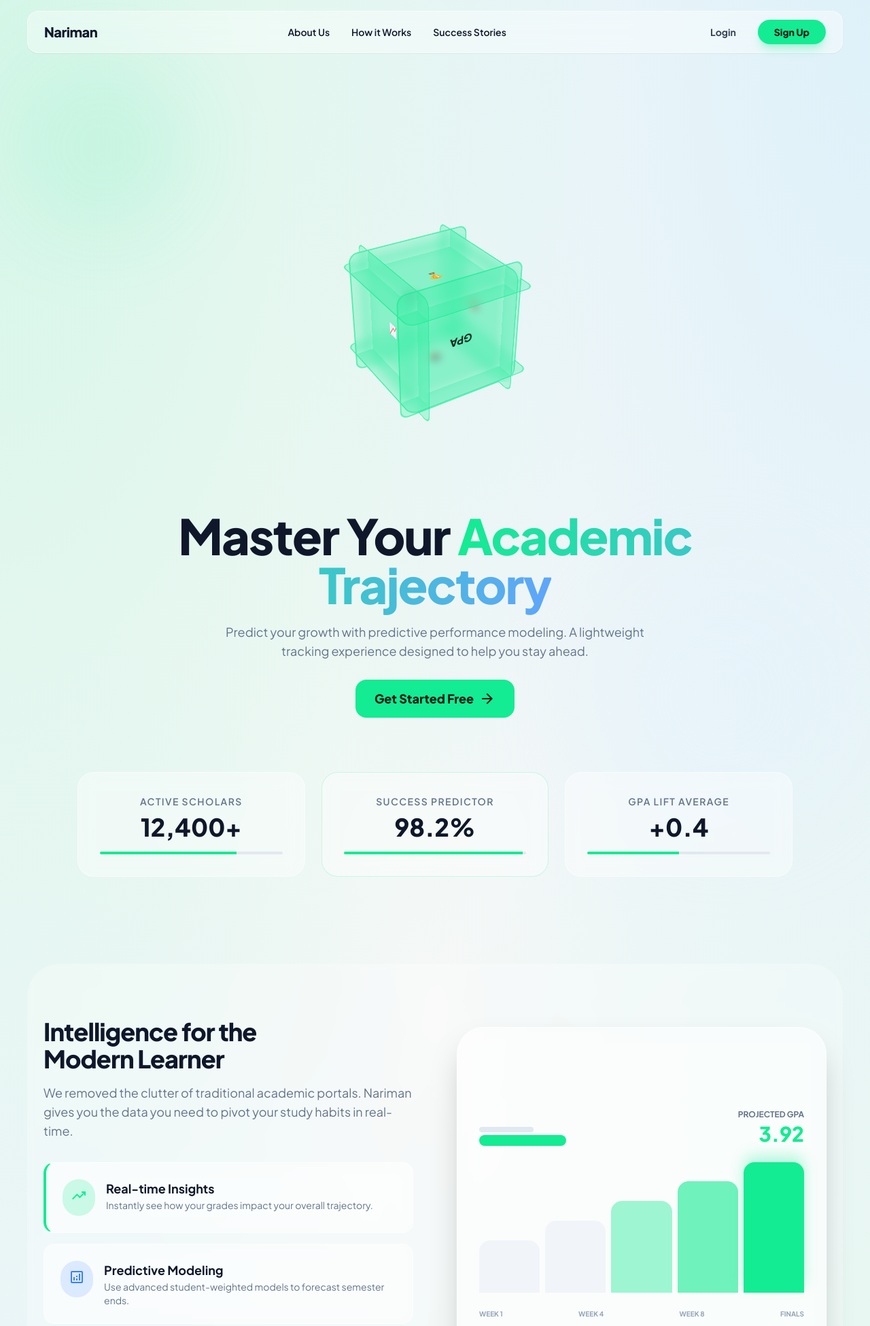
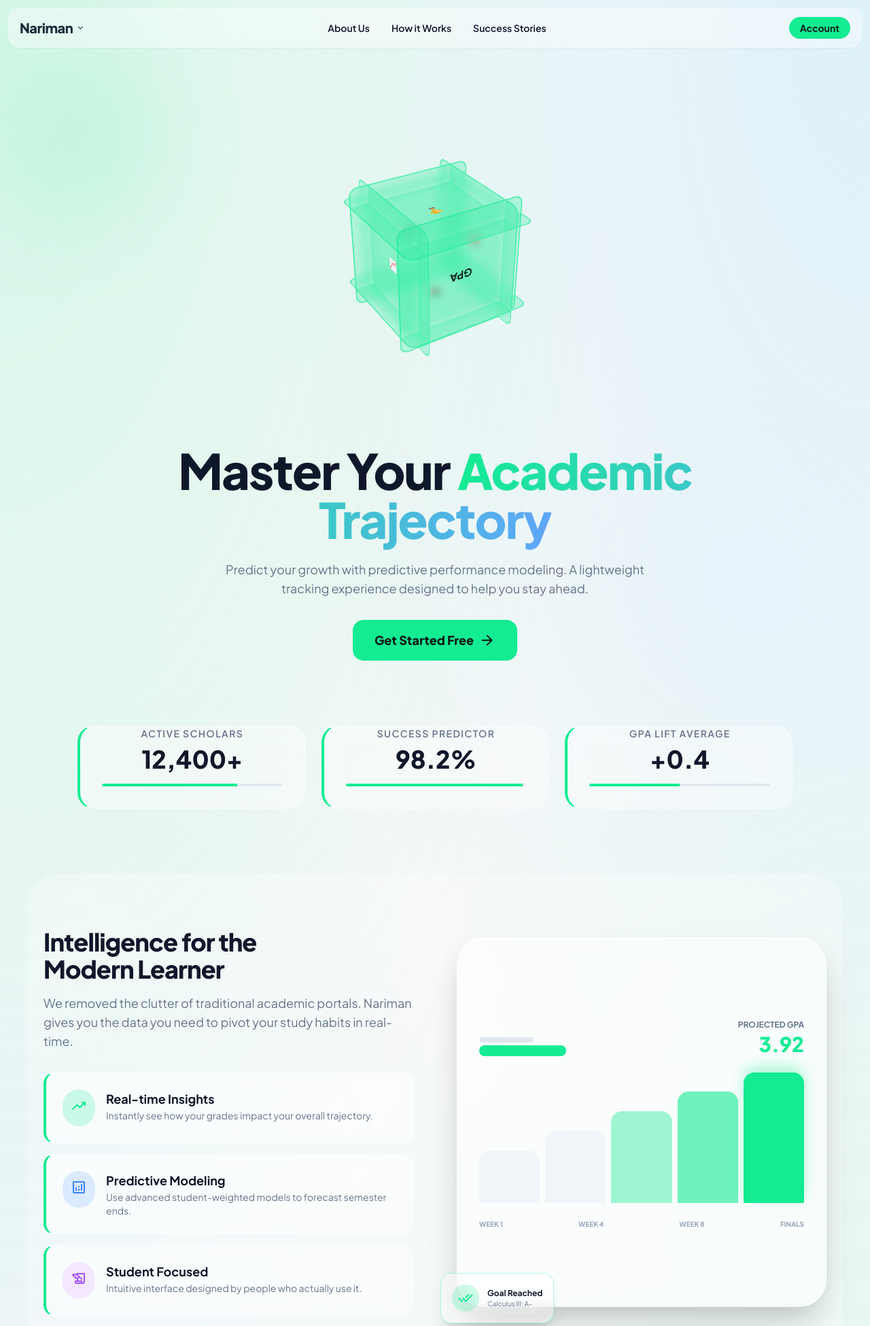
Before and after one commit to NarimanOusman/Students_performance_model, a Python web app: template visual/templates/index.html in a window 1280 px wide. Shown: the top 1951 px of the page at 68% size. Run offline with Jinja, Linux system fonts and the light colour scheme; the template is opened without the code that fills it, so the values that code supplies are empty; some libraries are stand-ins or nearby versions.

Commit message:
home page finalized

```diff
--- a/visual/templates/index.html
+++ b/visual/templates/index.html
@@ -58,7 +58,7 @@
         radial-gradient(at 100% 0%, rgba(12, 74, 110, 0.2) 0px, transparent 50%);
     }
 
-    /* Enhanced 3D Cube */
+    /* 3D Cube */
     .responsive-3d {
       position: relative;
       width: 100%;
@@ -68,6 +68,7 @@
       justify-content: center;
       align-items: center;
       perspective: 1000px;
+      margin-bottom: 24px;
     }
     .responsive-3d .cube {
       width: 140px;
@@ -114,38 +115,78 @@
       .responsive-3d { height: 520px; }
       .responsive-3d .cube { width: 200px; height: 200px; }
     }
+
+    /* Scroll Reveal */
+    .reveal {
+      opacity: 0;
+      transform: translateX(-30px);
+      transition: all 0.8s ease-out;
+    }
+    .reveal.active {
+      opacity: 1;
+      transform: translateX(0);
+    }
+
+    /* Dropdowns */
+    .nariman-dropdown,
+    .account-dropdown {
+      position: absolute;
+      top: 100%;
+      left: 0;
+      background: white;
+      padding: 12px;
+      border-radius: 12px;
+      box-shadow: 0 10px 20px rgba(0,0,0,0.1);
+      z-index: 50;
+      display: none;
+      min-width: 180px;
+    }
+    .account-dropdown {
+      left: auto !important;
+      right: 0 !important;
+    }
   </style>
 </head>
 <body class="font-display mesh-gradient min-h-screen text-slate-900 dark:text-slate-100 transition-colors duration-300">
+
   <!-- Fixed Header -->
-  <div class="fixed top-0 left-0 right-0 z-50 flex justify-center p-4">
-    <header class="glass-effect w-full max-w-[1200px] flex items-center justify-between px-6 py-3 rounded-2xl shadow-sm">
-      <div class="flex items-center gap-3">
-        <h2 class="text-xl font-extrabold tracking-tight">Nariman</h2>
+  <div class="fixed top-0 left-0 right-0 z-50 flex justify-center p-2 sm:p-3">
+    <header class="glass-effect w-full max-w-[1300px] flex items-center justify-between px-4 py-3 rounded-2xl shadow-sm">
+      <!-- Nariman Logo + Dropdown -->
+      <div class="relative nariman-container">
+        <button class="flex items-center gap-1 text-slate-800 md:text-xl font-extrabold tracking-tight text-base">
+          Nariman
+          <span class="material-symbols-outlined text-sm">expand_more</span>
+        </button>
       </div>
-      <nav class="hidden md:flex items-center gap-8">
+
+      <!-- Desktop Nav -->
+      <nav class="desktop-nav hidden md:flex items-center gap-8">
         <a class="text-sm font-semibold hover:text-primary transition-colors" href="#">About Us</a>
         <a class="text-sm font-semibold hover:text-primary transition-colors" href="#">How it Works</a>
         <a class="text-sm font-semibold hover:text-primary transition-colors" href="#">Success Stories</a>
       </nav>
-      <div class="flex items-center gap-3">
-        <button class="px-5 py-2 text-sm font-bold text-slate-700 dark:text-slate-300 hover:text-primary transition-colors">
-          Login
-        </button>
-        <button class="bg-primary hover:scale-105 transition-all px-6 py-2 rounded-xl text-[#0d1b16] text-sm font-extrabold shadow-lg shadow-primary/30">
-          Sign Up
+
+      <!-- Account Button -->
+      <div class="relative account-container">
+        <button class="bg-primary hover:scale-105 transition-all px-4 py-1.5 rounded-lg text-[#0d1b16] text-sm font-bold shadow-sm">
+          Account
         </button>
       </div>
     </header>
   </div>
 
-  <!-- Main Content -->
-  <main class="pt-32 pb-20">
+  <!-- Dropdowns positioned under navbar -->
+  <div class="fixed top-0 left-0 right-0 z-40 pt-16 px-4 pointer-events-none">
+    <div class="nariman-dropdown glass-effect pointer-events-auto"></div>
+    <div class="account-dropdown glass-effect pointer-events-auto"></div>
+  </div>
+
   <!-- Hero Section -->
-    <section class="max-w-[1200px] mx-auto px-6">
-      <div class="relative flex flex-col items-center text-center py-10 lg:py-20">
-        <!-- 3D Visual - lifted slightly -->
-        <div class="responsive-3d mb-6">
+  <main class="pt-28 pb-12">
+    <section class="max-w-[1300px] mx-auto px-6">
+      <div class="relative flex flex-col items-center text-center">
+        <div class="responsive-3d">
           <div class="cube">
             <div class="face front">GPA</div>
             <div class="face back">A+</div>
@@ -156,45 +197,45 @@
           </div>
         </div>
 
-        <!-- Blobs -->
+        <h1 class="text-3xl sm:text-4xl md:text-5xl lg:text-6xl xl:text-7xl font-extrabold tracking-tight max-w-[900px] leading-[1.1] mb-6">
+          Master Your <span class="text-transparent bg-clip-text bg-gradient-to-r from-primary to-blue-400">Academic Trajectory</span>
+        </h1>
+
         <div class="absolute -top-10 -left-10 size-64 bg-primary/10 rounded-full blur-3xl -z-10"></div>
         <div class="absolute -bottom-20 -right-10 size-96 bg-sky-blue/30 dark:bg-sky-blue/5 rounded-full blur-3xl -z-10"></div>
 
-        <!-- Headline - responsive font sizes -->
-        <h1 class="text-3xl sm:text-4xl md:text-5xl lg:text-6xl xl:text-7xl font-extrabold tracking-tight max-w-[900px] leading-[1.1] mb-5">
-          Master Your <span class="text-transparent bg-clip-text bg-gradient-to-r from-primary to-blue-400">Academic Trajectory</span>
-        </h1>
-        <p class="text-sm sm:text-base md:text-lg text-soft-grey dark:text-slate-400 max-w-[700px] leading-relaxed mb-7 px-2">
-          Predict your growth with predictive performance modeling.
-          A lightweight tracking experience designed to help you stay ahead.
+        <p class="text-sm sm:text-base md:text-lg text-soft-grey dark:text-slate-400 max-w-[700px] leading-relaxed mb-8 px-2">
+          Predict your growth with predictive performance modeling. A lightweight tracking experience designed to help you stay ahead.
         </p>
+
         <div class="flex flex-col sm:flex-row gap-4 items-center">
-          <button class="bg-primary hover:bg-primary/90 hover:shadow-xl hover:shadow-primary/20 transition-all px-7 py-3.5 rounded-2xl text-[#0d1b16] text-base md:text-lg font-extrabold flex items-center gap-2 group">
+          <button class="bg-primary hover:bg-primary/90 hover:shadow-xl hover:shadow-primary/20 transition-all px-8 py-4 rounded-2xl text-[#0d1b16] text-base md:text-lg font-extrabold flex items-center gap-2 group">
             Get Started Free
             <span class="material-symbols-outlined group-hover:translate-x-1 transition-transform">arrow_forward</span>
           </button>
         </div>
       </div>
     </section>
+  </main>
 
-    <!-- Stats, Features, CTA Sections (unchanged for brevity but kept intact) -->
-    <section class="max-w-[1100px] mx-auto px-6 mb-32">
+  <!-- Stats Cards -->
+  <section class="max-w-[1100px] mx-auto px-6 mt-12 mb-24 reveal">
     <div class="grid grid-cols-1 md:grid-cols-3 gap-6">
-        <div class="glass-effect p-8 rounded-3xl text-center group hover:-translate-y-1 transition-transform">
+      <div class="glass-effect p-8 rounded-3xl text-center group hover:-translate-y-1 transition-transform pt-4 sm:pt-0 border-l-4 border-l-primary">
         <p class="text-soft-grey text-sm font-semibold uppercase tracking-widest mb-2">Active Scholars</p>
         <p class="text-4xl font-extrabold mb-4">12,400+</p>
         <div class="w-full h-1 bg-slate-200 dark:bg-slate-700 rounded-full overflow-hidden">
           <div class="w-3/4 h-full bg-primary"></div>
         </div>
       </div>
-        <div class="glass-effect p-8 rounded-3xl text-center group hover:-translate-y-1 transition-transform border-primary/20">
+      <div class="glass-effect p-8 rounded-3xl text-center group hover:-translate-y-1 transition-transform pt-4 sm:pt-0 border-l-4 border-l-primary">
         <p class="text-soft-grey text-sm font-semibold uppercase tracking-widest mb-2">Success Predictor</p>
         <p class="text-4xl font-extrabold mb-4">98.2%</p>
         <div class="w-full h-1 bg-slate-200 dark:bg-slate-700 rounded-full overflow-hidden">
           <div class="w-[98%] h-full bg-primary"></div>
         </div>
       </div>
-        <div class="glass-effect p-8 rounded-3xl text-center group hover:-translate-y-1 transition-transform">
+      <div class="glass-effect p-8 rounded-3xl text-center group hover:-translate-y-1 transition-transform pt-4 sm:pt-0 border-l-4 border-l-primary">
         <p class="text-soft-grey text-sm font-semibold uppercase tracking-widest mb-2">GPA Lift Average</p>
         <p class="text-4xl font-extrabold mb-4">+0.4</p>
         <div class="w-full h-1 bg-slate-200 dark:bg-slate-700 rounded-full overflow-hidden">
@@ -204,7 +245,8 @@
     </div>
   </section>
 
-    <section class="max-w-[1200px] mx-auto px-6 py-20 bg-white/30 dark:bg-white/5 rounded-[3rem] backdrop-blur-sm">
+  <!-- Features Section -->
+  <section class="max-w-[1200px] mx-auto px-6 py-20 bg-white/30 dark:bg-white/5 rounded-[3rem] backdrop-blur-sm reveal">
     <div class="grid lg:grid-cols-2 gap-16 items-center">
       <div class="flex flex-col gap-8">
         <div class="space-y-4">
@@ -223,7 +265,7 @@
               <p class="text-sm text-soft-grey dark:text-slate-400">Instantly see how your grades impact your overall trajectory.</p>
             </div>
           </div>
-            <div class="glass-effect p-6 rounded-2xl flex gap-4 items-start">
+          <div class="glass-effect p-6 rounded-2xl flex gap-4 items-start border-l-4 border-l-primary">
             <div class="p-3 bg-blue-100 dark:bg-blue-900/30 rounded-xl text-blue-500">
               <span class="material-symbols-outlined">analytics</span>
             </div>
@@ -232,7 +274,7 @@
               <p class="text-sm text-soft-grey dark:text-slate-400">Use advanced student-weighted models to forecast semester ends.</p>
             </div>
           </div>
-            <div class="glass-effect p-6 rounded-2xl flex gap-4 items-start">
+          <div class="glass-effect p-6 rounded-2xl flex gap-4 items-start border-l-4 border-l-primary">
             <div class="p-3 bg-purple-100 dark:bg-purple-900/30 rounded-xl text-purple-500">
               <span class="material-symbols-outlined">history_edu</span>
             </div>
@@ -284,8 +326,9 @@
     </div>
   </section>
 
-    <section class="max-w-[1200px] mx-auto px-6 mt-32">
-      <div class="bg-primary rounded-[3rem] p-10 md:p-16 lg:p-20 text-center relative overflow-hidden shadow-2xl shadow-primary/20">
+  <!-- CTA Section -->
+  <section class="max-w-[1200px] mx-auto px-6 mt-24 reveal">
+    <div class="bg-primary rounded-[3rem] p-10 md:p-16 lg:p-20 text-center relative overflow-hidden shadow-2xl shadow-primary/20 pr-4 sm:pr-0">
       <div class="absolute top-0 right-0 size-64 bg-white/10 rounded-full -translate-y-1/2 translate-x-1/2"></div>
       <div class="absolute bottom-0 left-0 size-64 bg-white/10 rounded-full translate-y-1/2 -translate-x-1/2"></div>
       <h2 class="text-3xl md:text-4xl lg:text-5xl font-extrabold text-[#0d1b16] mb-5 lg:mb-6 relative z-10 tracking-tight">
@@ -301,24 +344,131 @@
       </div>
     </div>
   </section>
-  </main>
 
-  <!-- Enhanced Footer -->
-  <footer class="max-w-[1200px] mx-auto px-6 py-10 border-t border-slate-200/30 dark:border-slate-800/50 bg-white/20 dark:bg-white/5 backdrop-blur-sm rounded-t-[2rem] mt-12">
-    <div class="flex flex-col md:flex-row justify-between items-center gap-6">
-      <div class="flex items-center gap-3">
-        <h3 class="font-bold text-lg text-slate-700 dark:text-slate-300">Nariman</h3>
+  <!-- Footer -->
+  <footer class="max-w-[1300px] mx-auto px-6 py-8 border-t border-slate-200/30 dark:border-slate-800/50 bg-white/20 dark:bg-white/5 backdrop-blur-sm rounded-t-[2rem] mt-8 sm:mt-12 reveal">
+    <div class="grid grid-cols-1 md:grid-cols-2 lg:grid-cols-4 gap-8 mb-8">
+      <div>
+        <h3 class="font-bold text-lg text-slate-800 dark:text-slate-200 mb-3">Nariman</h3>
+        <p class="text-sm text-soft-grey max-w-xs">
+          Empowering students with data-driven academic insights across Africa and beyond.
+        </p>
       </div>
-      <div class="flex flex-wrap justify-center gap-5 text-sm font-medium text-soft-grey">
-        <a class="hover:text-primary transition-colors" href="#">Privacy</a>
-        <a class="hover:text-primary transition-colors" href="#">Terms</a>
-        <a class="hover:text-primary transition-colors" href="mailto:narimanrobo8@gmail.com">Email: narimanrobo8@gmail.com</a>
-        <a class="hover:text-primary transition-colors" href="https://www.linkedin.com/in/nariman-osman-418a07212/">Nariman Osman | LinkedIn</a>
+      <div>
+        <h4 class="font-semibold text-slate-700 dark:text-slate-300 mb-3">Contact</h4>
+        <ul class="text-sm text-soft-grey space-y-2">
+          <li class="flex items-center gap-2">
+            <span class="material-symbols-outlined text-primary text-sm">mail</span>
+            narimanrobo8@gmail.com
+          </li>
+          <li class="flex items-center gap-2">
+            <span class="material-symbols-outlined text-primary text-sm">call</span>
+            +250 793 903 619
+          </li>
+          <li class="flex items-center gap-2">
+            <span class="material-symbols-outlined text-primary text-sm">whatsapp</span>
+            <a href="https://wa.me/250793903619" class="hover:text-primary transition-colors">WhatsApp</a>
+          </li>
+        </ul>
+      </div>
+      <div>
+        <h4 class="font-semibold text-slate-700 dark:text-slate-300 mb-3">Connect</h4>
+        <ul class="text-sm text-soft-grey space-y-2">
+          <li>
+            <a href="https://www.linkedin.com/in/nariman-osman-b9a8783a3/" class="hover:text-primary transition-colors flex items-center gap-2">
+              <span class="material-symbols-outlined text-sm">linkedin</span>
+              LinkedIn
+            </a>
+          </li>
+        </ul>
+      </div>
+      <div>
+        <h4 class="font-semibold text-slate-700 dark:text-slate-300 mb-3">Legal</h4>
+        <ul class="text-sm text-soft-grey space-y-2">
+          <li><a href="#" class="hover:text-primary transition-colors">Privacy Policy</a></li>
+          <li><a href="#" class="hover:text-primary transition-colors">Terms of Service</a></li>
+        </ul>
       </div>
     </div>
-    <div class="mt-8 pt-6 border-t border-slate-200/20 dark:border-slate-800/30 text-center">
-      <p class="text-sm text-soft-grey">© 2024 Nariman. Designed for Excellence.</p>
+    <div class="pt-4 border-t border-slate-200/20 dark:border-slate-800/30 text-center">
+      <p class="text-sm text-soft-grey">
+        © 2024 Nariman Osman. Designed for Excellence in Kigali, Rwanda.
+      </p>
     </div>
   </footer>
+
+  <!-- Scripts -->
+  <script>
+    document.addEventListener("DOMContentLoaded", function() {
+      // Scroll Reveal
+      const revealElements = document.querySelectorAll('.reveal');
+      const revealOnScroll = () => {
+        revealElements.forEach(el => {
+          const elementTop = el.getBoundingClientRect().top;
+          if (elementTop < window.innerHeight - 100) {
+            el.classList.add('active');
+          }
+        });
+      };
+      window.addEventListener('scroll', revealOnScroll);
+      revealOnScroll();
+
+      // Dropdowns
+      const narimanBtn = document.querySelector('.nariman-container button');
+      const accountBtn = document.querySelector('.account-container button');
+      const narimanDropdown = document.querySelector('.nariman-dropdown');
+      const accountDropdown = document.querySelector('.account-dropdown');
+
+      // Nariman Dropdown Content
+      if (narimanDropdown) {
+        narimanDropdown.innerHTML = `
+          <a class="block py-2 text-sm font-semibold hover:text-primary transition-colors" href="#">About Us</a>
+          <a class="block py-2 text-sm font-semibold hover:text-primary transition-colors" href="#">How it Works</a>
+          <a class="block py-2 text-sm font-semibold hover:text-primary transition-colors" href="#">Success Stories</a>
+        `;
+      }
+
+      // Account Dropdown Content
+      if (accountDropdown) {
+        accountDropdown.innerHTML = `
+          <a href="#" class="block px-4 py-2 text-sm text-slate-700 dark:text-slate-200 hover:bg-slate-100 dark:hover:bg-slate-700">Sign In</a>
+          <a href="#" class="block px-4 py-2 text-sm text-slate-700 dark:text-slate-200 hover:bg-slate-100 dark:hover:bg-slate-700">Sign Up</a>
+          <a href="#" class="block px-4 py-2 text-sm text-slate-700 dark:text-slate-200 hover:bg-slate-100 dark:hover:bg-slate-700">Logout</a>
+        `;
+      }
+
+      // Toggle Nariman Dropdown
+      if (narimanBtn && narimanDropdown) {
+        narimanBtn.addEventListener('click', (e) => {
+          e.stopPropagation();
+          const isVisible = narimanDropdown.style.display === 'block';
+          // Hide both
+          narimanDropdown.style.display = 'none';
+          accountDropdown.style.display = 'none';
+          // Toggle current
+          if (!isVisible) narimanDropdown.style.display = 'block';
+        });
+      }
+
+      // Toggle Account Dropdown
+      if (accountBtn && accountDropdown) {
+        accountBtn.addEventListener('click', (e) => {
+          e.stopPropagation();
+          const isVisible = accountDropdown.style.display === 'block';
+          // Hide both
+          narimanDropdown.style.display = 'none';
+          accountDropdown.style.display = 'none';
+          // Toggle current
+          if (!isVisible) accountDropdown.style.display = 'block';
+        });
+      }
+
+      // Close dropdowns on outside click
+      document.addEventListener('click', () => {
+        if (narimanDropdown) narimanDropdown.style.display = 'none';
+        if (accountDropdown) accountDropdown.style.display = 'none';
+      });
+    });
+  </script>
 </body>
 </html>
```
Lines whose indentation alone changed are shown as unchanged.
